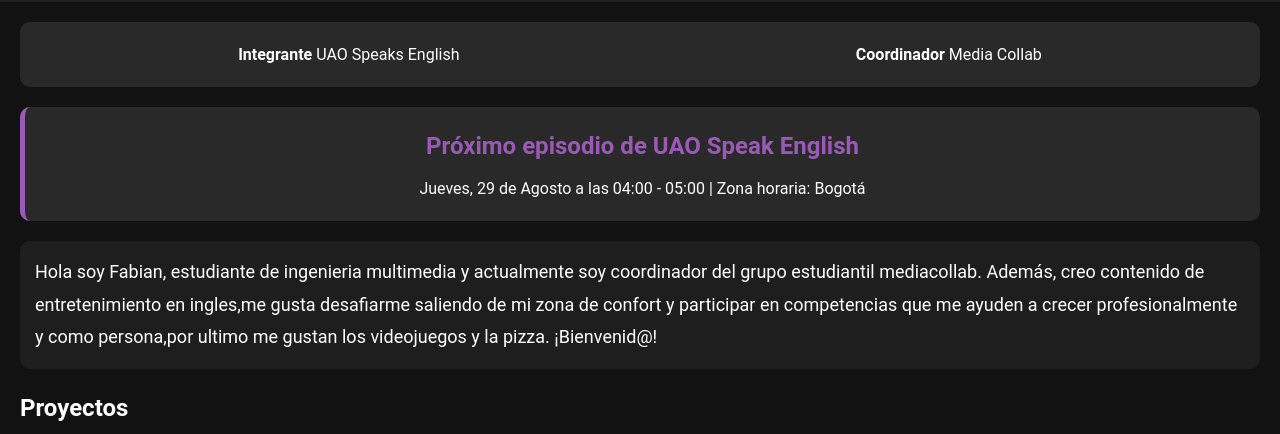
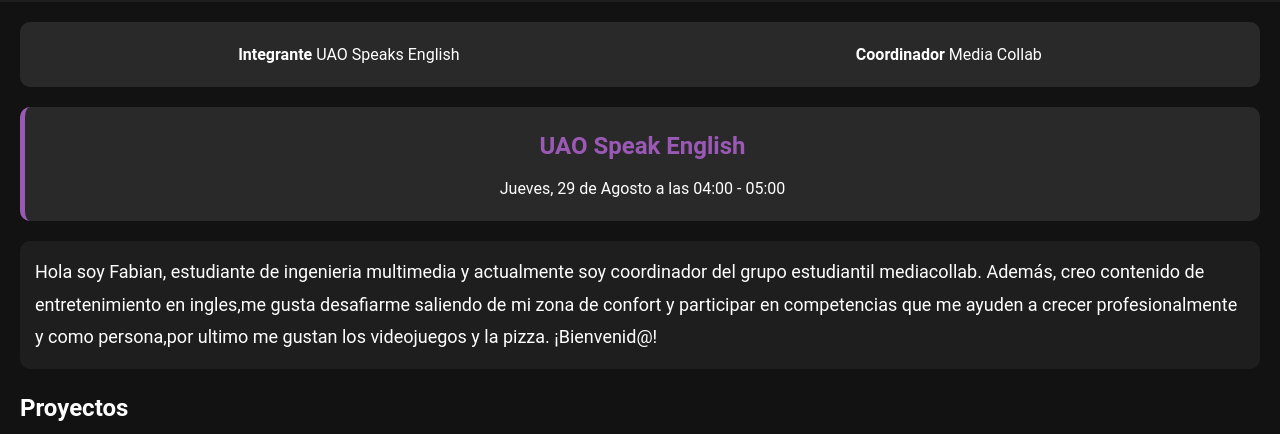
Before and after one commit to fabianlopezar/parcial-web-uao, a plain HTML site: page index.html in a window 1280 px wide. Shown: the part 314-748 px from the top of the page. Drawn offline with Linux system fonts and the light colour scheme.

Commit message:
[MODIFY] [FL] cambio texto.

```diff
--- a/index.html
+++ b/index.html
@@ -34,8 +34,8 @@
         </section>
 
         <section class="next-live">
-            <h2>Próximo episodio de UAO Speak English</h2>
-            <p>Jueves, 29 de Agosto a las 04:00 - 05:00 | Zona horaria: Bogotá</p>
+            <h2>UAO Speak English</h2>
+            <p>Jueves, 29 de Agosto a las 04:00 - 05:00 </p>
         </section>
 
         <section class="bio">
```
